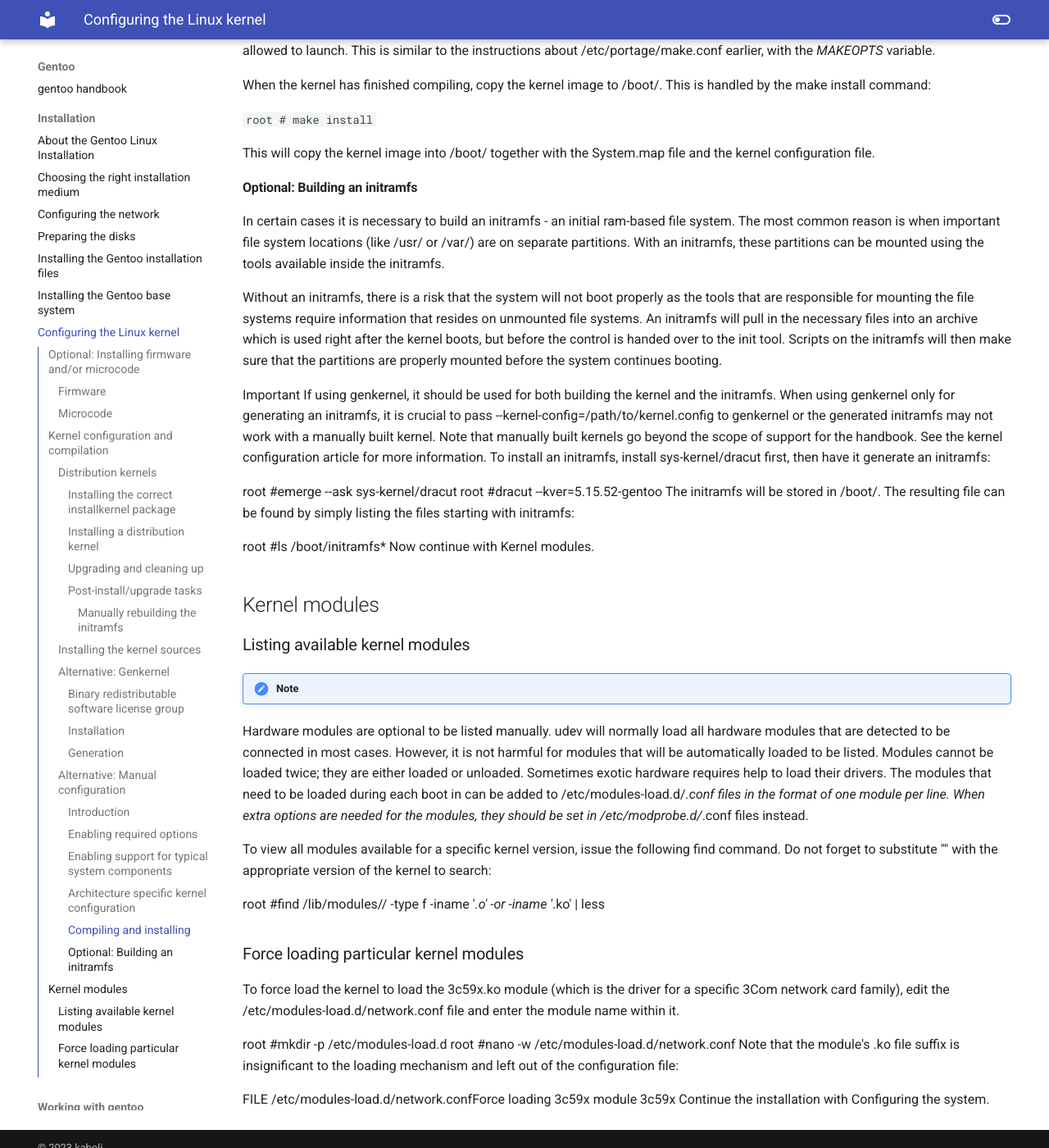
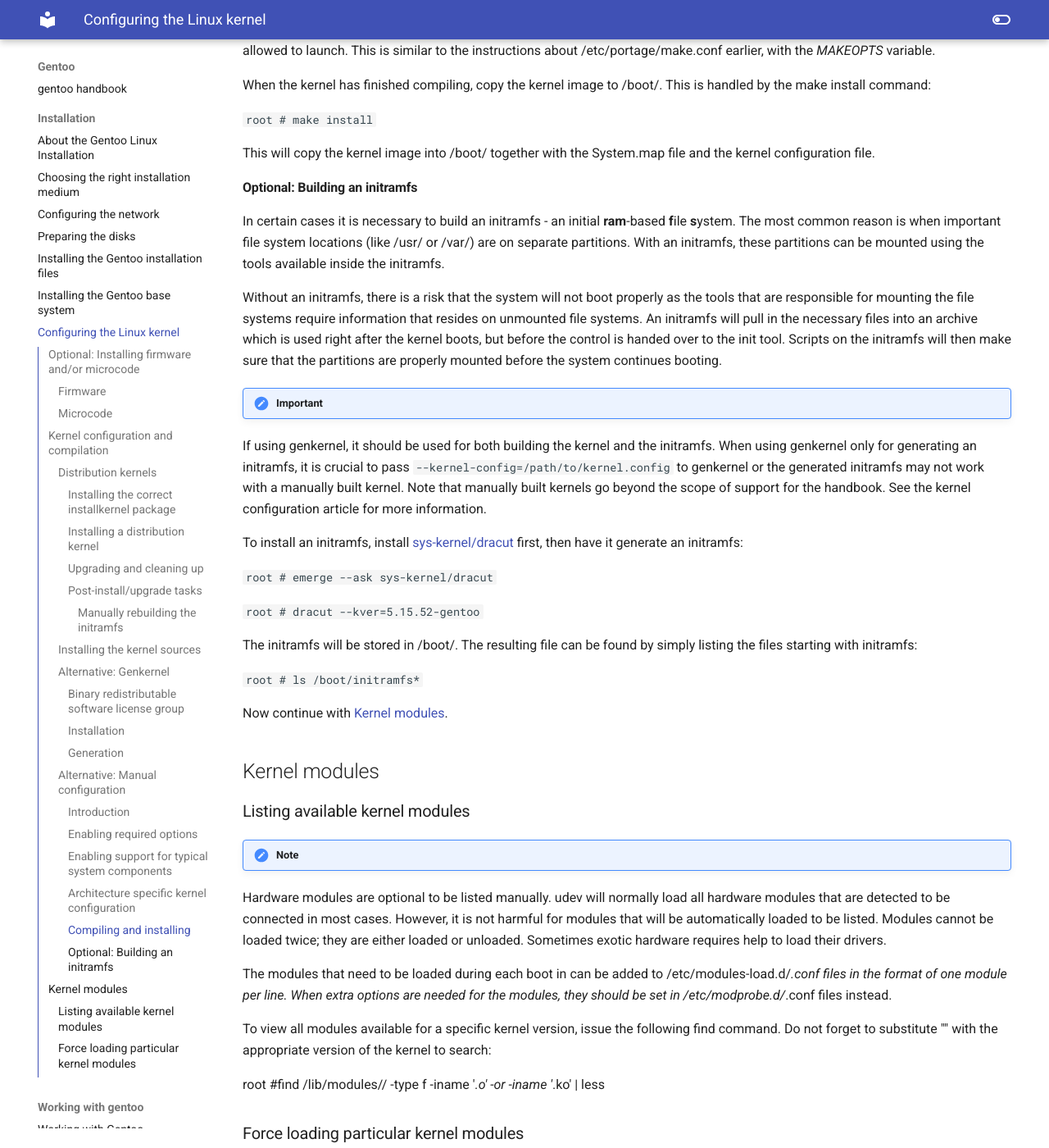
Before and after one commit to floviken/mkdocs, an MkDocs documentation site: the page built from docs/gentoo/installation/07-Configuring the linux kernel.md, in a window 1280 px wide and 1400 px high, scrolled down 10738 px. Shown: the whole window at 82% size. Built offline with MkDocs 1.6.1 and Material for MkDocs 9.7.7, drawn with Linux system fonts in a browser that asks for light colours.

Commit message:
Update 07-Configuring the linux kernel.md

```diff
--- a/docs/gentoo/installation/07-Configuring the linux kernel.md
+++ b/docs/gentoo/installation/07-Configuring the linux kernel.md
@@ -405,20 +405,24 @@
 
 #### Optional: Building an initramfs
 
-In certain cases it is necessary to build an initramfs - an initial ram-based file system. The most common reason is when important file system locations (like /usr/ or /var/) are on separate partitions. With an initramfs, these partitions can be mounted using the tools available inside the initramfs.
+In certain cases it is necessary to build an initramfs - an initial **ram**-based **f**ile **s**ystem. The most common reason is when important file system locations (like /usr/ or /var/) are on separate partitions. With an initramfs, these partitions can be mounted using the tools available inside the initramfs.
 
 Without an initramfs, there is a risk that the system will not boot properly as the tools that are responsible for mounting the file systems require information that resides on unmounted file systems. An initramfs will pull in the necessary files into an archive which is used right after the kernel boots, but before the control is handed over to the init tool. Scripts on the initramfs will then make sure that the partitions are properly mounted before the system continues booting.
 
- Important
-If using genkernel, it should be used for both building the kernel and the initramfs. When using genkernel only for generating an initramfs, it is crucial to pass --kernel-config=/path/to/kernel.config to genkernel or the generated initramfs may not work with a manually built kernel. Note that manually built kernels go beyond the scope of support for the handbook. See the kernel configuration article for more information.
-To install an initramfs, install sys-kernel/dracut first, then have it generate an initramfs:
+!!! Important
+If using genkernel, it should be used for both building the kernel and the initramfs. When using genkernel only for generating an initramfs, it is crucial to pass `--kernel-config=/path/to/kernel.config` to genkernel or the generated initramfs may not work with a manually built kernel. Note that manually built kernels go beyond the scope of support for the handbook. See the kernel configuration article for more information.
 
-root #emerge --ask sys-kernel/dracut
-root #dracut --kver=5.15.52-gentoo
+To install an initramfs, install [sys-kernel/dracut](https://packages.gentoo.org/packages/sys-kernel/dracut) first, then have it generate an initramfs:
+
+`root # emerge --ask sys-kernel/dracut`
+
+`root # dracut --kver=5.15.52-gentoo`
+
 The initramfs will be stored in /boot/. The resulting file can be found by simply listing the files starting with initramfs:
 
-root #ls /boot/initramfs*
-Now continue with Kernel modules.
+`root # ls /boot/initramfs*`
+
+Now continue with [Kernel modules](#kernel-modules).
 
 ## Kernel modules
 
@@ -426,6 +430,7 @@
 
 !!! Note
 Hardware modules are optional to be listed manually. udev will normally load all hardware modules that are detected to be connected in most cases. However, it is not harmful for modules that will be automatically loaded to be listed. Modules cannot be loaded twice; they are either loaded or unloaded. Sometimes exotic hardware requires help to load their drivers.
+
 The modules that need to be loaded during each boot in can be added to /etc/modules-load.d/*.conf files in the format of one module per line. When extra options are needed for the modules, they should be set in /etc/modprobe.d/*.conf files instead.
 
 To view all modules available for a specific kernel version, issue the following find command. Do not forget to substitute "<kernel version>" with the appropriate version of the kernel to search:
```
